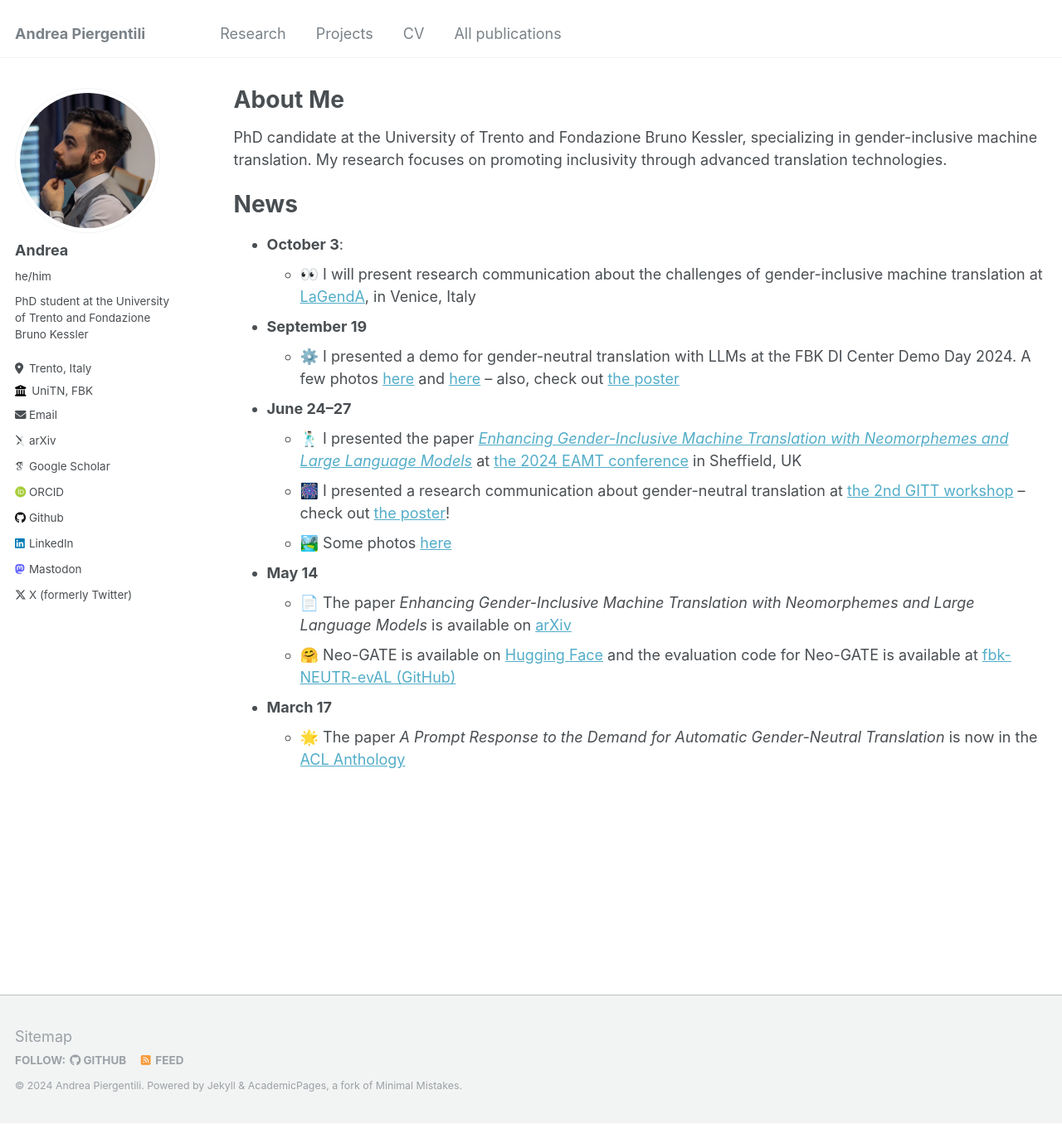
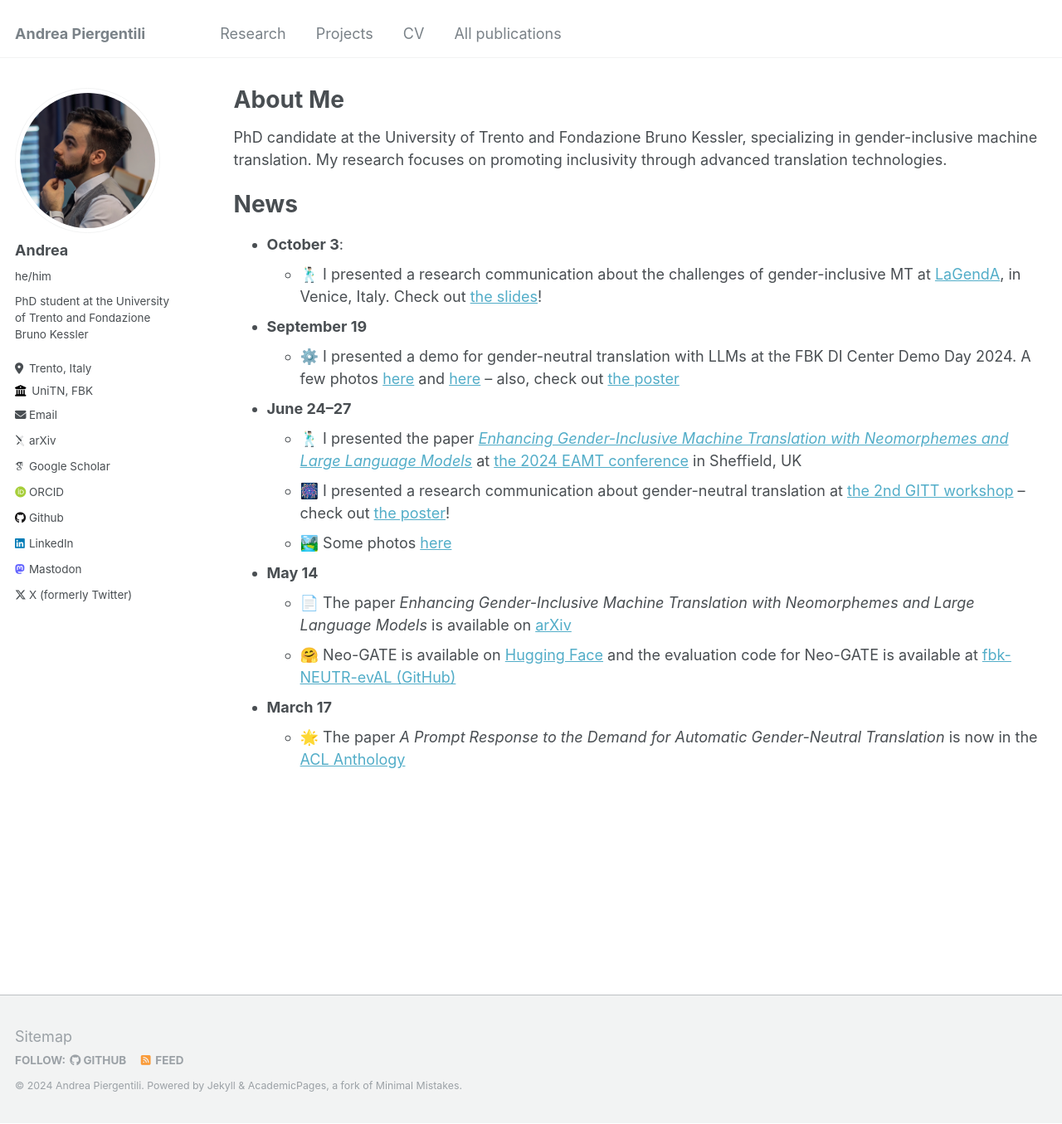
Before and after one commit to apierg/apierg.github.io, a Jekyll site: the page built from _pages/about.md, in a window 1280 px wide and 1355 px high. Shown: the whole window at 83% size. Built offline with Jekyll 4.4.1, drawn with Linux system fonts in a browser that asks for light colours; some web fonts are replaced.

Commit message:
update (2024/10/03)

```diff
--- a/_pages/about.md
+++ b/_pages/about.md
@@ -14,7 +14,7 @@ My research focuses on promoting inclusivity through advanced translation techno
 # News
 
 * **October 3**:
-  * 👀 I will present research communication about the challenges of gender-inclusive machine translation at [LaGendA](https://www.unive.it/web/en/6465/home), in Venice, Italy
+  * 🕺🏻 I presented a research communication about the challenges of gender-inclusive MT at [LaGendA](https://www.unive.it/web/en/6465/home), in Venice, Italy. Check out [the slides](https://drive.google.com/file/d/1GbkF72BPl-JNf6B9qLdVxZbo6069LRke/view?usp=share_link)!
 * **September 19**
   * ⚙️ I presented a demo for gender-neutral translation with LLMs at the FBK DI Center Demo Day 2024. A few photos [here](https://x.com/fbk_mt/status/1836677227464851674) and [here](https://x.com/fbk_mt/status/1837074648334270832) – also, check out [the poster](https://drive.google.com/file/d/1OJD1nLL0XfE8qwlsOu9HWJNE4ZXZH4V1/view?usp=sharing)
 * **June 24–27**
```
